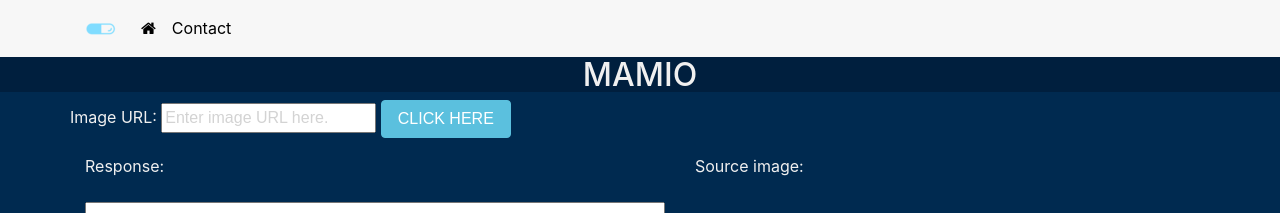
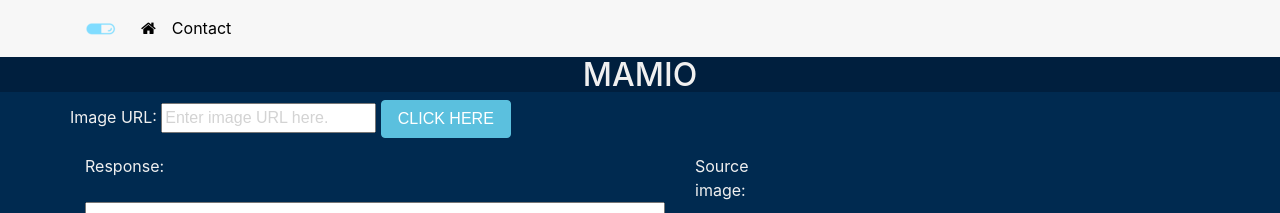
Before and after one commit to dnzengou/mamio_ocr_computervision, a plain HTML site: page index.html in a window 1280 px wide. Shown: the top 213 px of the page. Drawn offline with nearby package versions, Linux system fonts and the light colour scheme.

Commit message:
update files

```diff
--- a/index.html
+++ b/index.html
@@ -77,7 +77,7 @@
                             </div>
                         </div>
                         <div id="imageDiv" style="width:420px; display:table-cell; color:#f0f0f0">
-                            <div class="col">
+                            <div class="col-sm-4">
                                 Source image:
                                 <br><br>
                                 <img id="sourceImage" width="400" />
```
